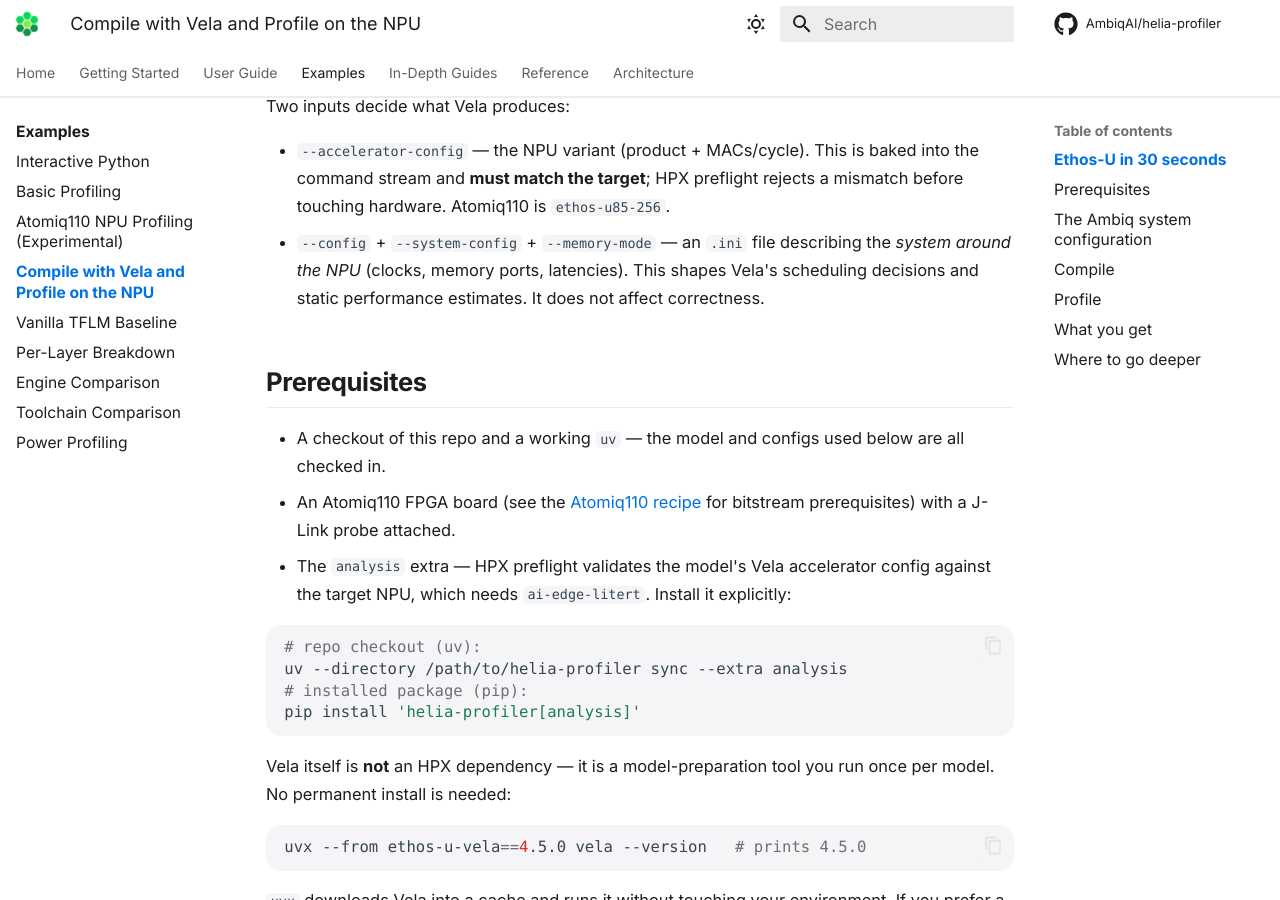
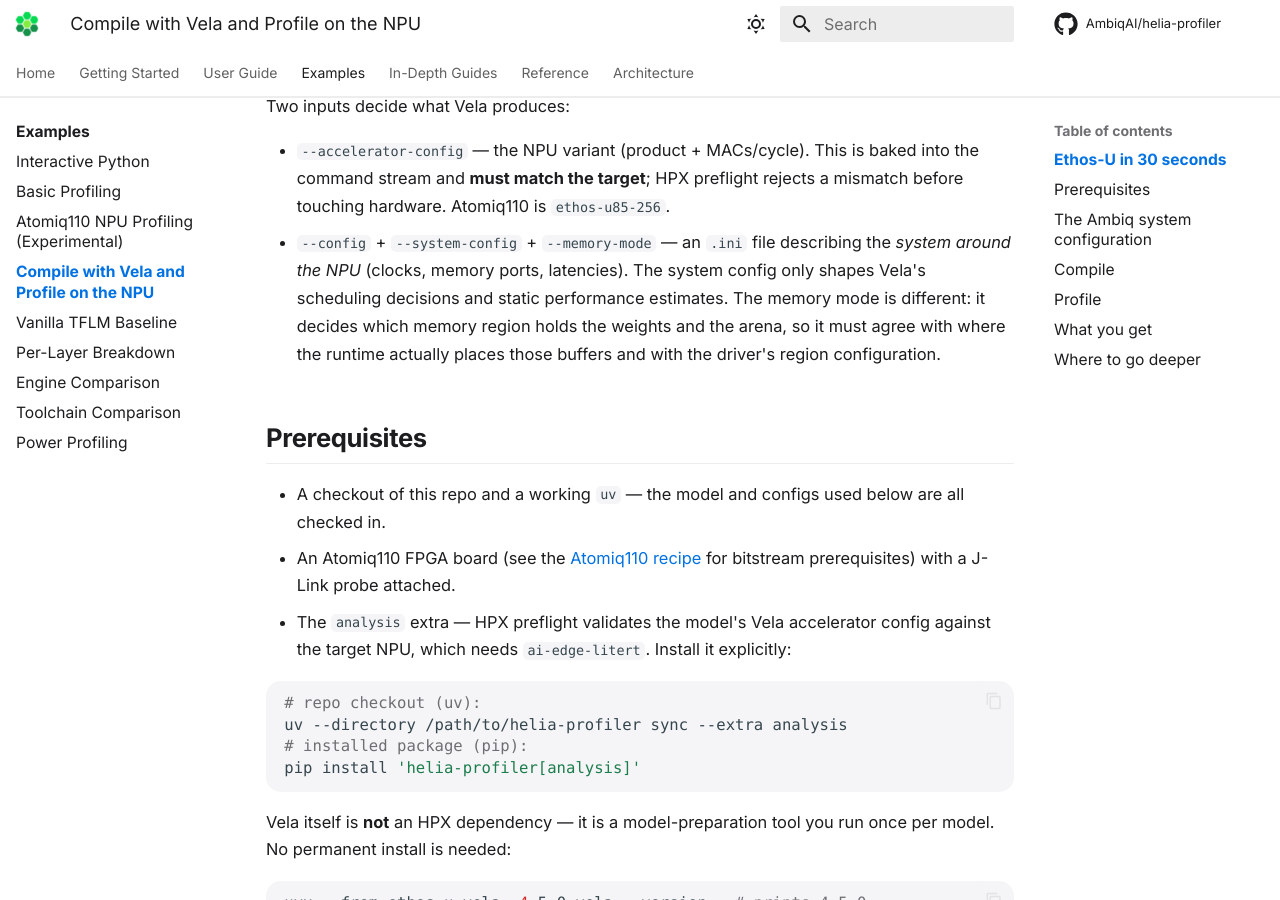
Before and after one commit to AmbiqAI/helia-profiler, an MkDocs documentation site: the page built from docs/examples/vela-compile-and-profile.md, in a window 1280 px wide and 900 px high, scrolled down 744 px. Built offline with MkDocs 1.6.1 and Material for MkDocs 9.7.7, drawn with Linux system fonts in a browser that asks for light colours; some web fonts are replaced; comment, search, counter and statistics services are not loaded; some of the changed text lies outside the part shown.

Commit message:
docs(examples): address #311 review — memory-mode contract, Dram clock scale, wheel ini, API ref
- Distinguish the Vela system config (scheduling/estimates only) from the
  memory mode, which must agree with runtime buffer placement and the
  driver's region configuration, in the recipe and the notebook
- Assert the 250 MHz fabric invariant for Dram_clock_scale as well as
  Sram_clock_scale on every tier
- Assert the packaged ambiq_vela.ini ships in the built wheel
- List ambiq_vela_ini in the helia_profiler.examples API reference
- Label the CSV sample as the firmware wire stream and point at the
  profile_results.csv column naming

````diff
--- a/docs/examples/vela-compile-and-profile.md
+++ b/docs/examples/vela-compile-and-profile.md
@@ -31,8 +31,11 @@
   `ethos-u85-256`.
 - `--config` + `--system-config` + `--memory-mode` — an `.ini` file
   describing the *system around the NPU* (clocks, memory ports,
-  latencies). This shapes Vela's scheduling decisions and static
-  performance estimates. It does not affect correctness.
+  latencies). The system config only shapes Vela's scheduling decisions
+  and static performance estimates. The memory mode is different: it
+  decides which memory region holds the weights and the arena, so it must
+  agree with where the runtime actually places those buffers and with the
+  driver's region configuration.
 
 ## Prerequisites
 
@@ -133,10 +136,17 @@
 
 ## What you get
 
+The firmware streams one CSV row per layer over RTT, in the
+[wire-protocol](../reference/wire-protocol.md) shape:
+
 ```csv
 "Layer","Op","ETHOSU_PMU_CYCLE","ETHOSU_PMU_NPU_ACTIVE","ETHOSU_PMU_MAC_ACTIVE","ETHOSU_PMU_SRAM_RD_DATA_BEAT_RECEIVED","NPU_DISPATCHED","overflow"
 0,ethos-u,224128,191320,169227,61,1,0
 ```
+
+HPX publishes the same counters in the run's `profile_results.csv` under
+`id,op,<counters>,cycles,cycles_pct,overflow`, with `overflow` written as
+`False`/`True` — see the [Output guide](../guide/output.md).
 
 Quick reads: `NPU_ACTIVE / CYCLE` is NPU utilization for the dispatch;
 `MAC_ACTIVE / NPU_ACTIVE` separates compute-bound from memory-bound.
````
Also changed, not shown: docs/reference/api/session.md (+1 -0 lines), 3 other files.
